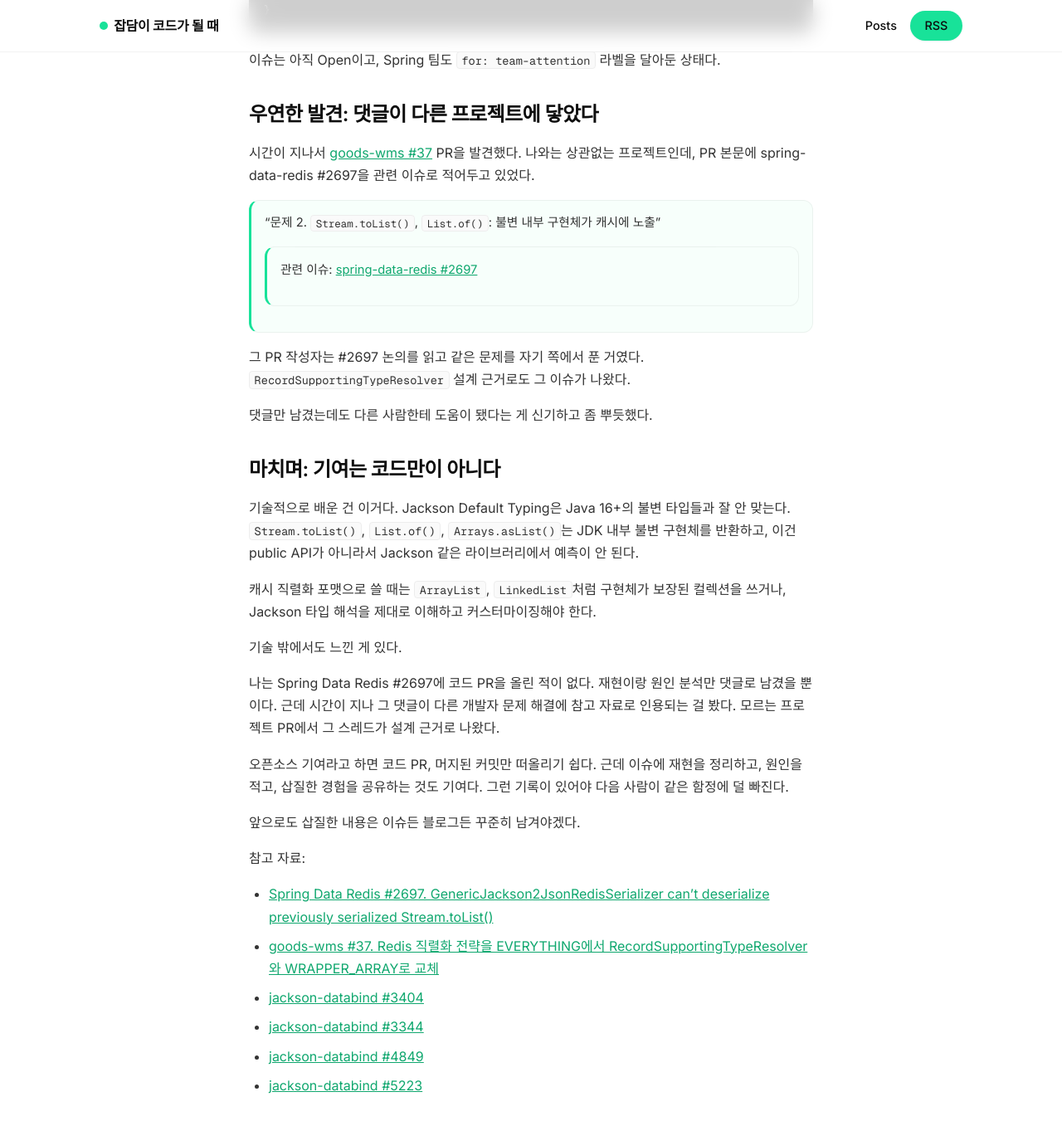
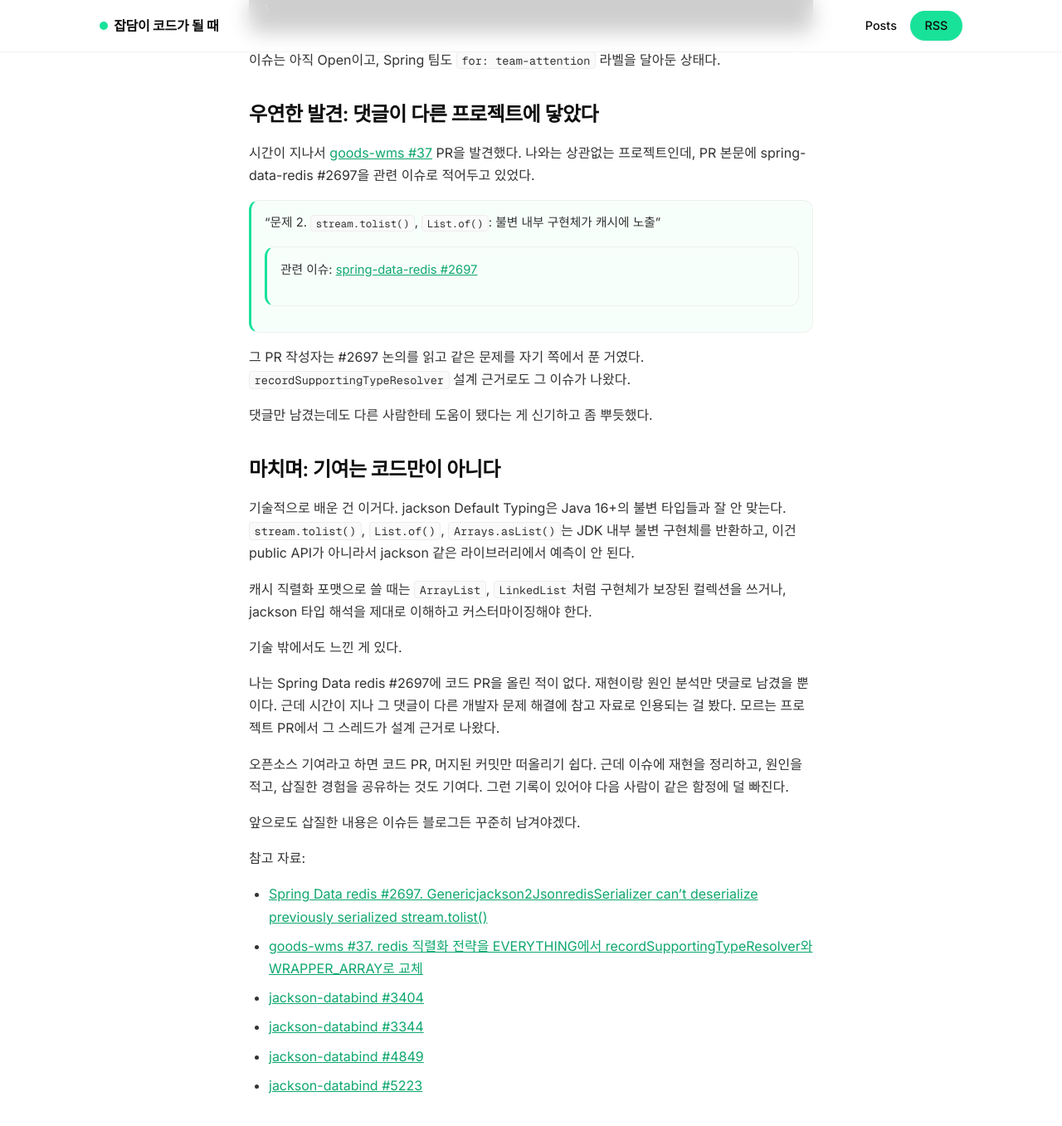
Before and after one commit to keepConcentration/keepConcentration.github.io, a Jekyll site: the page built from _posts/2026-07-31-redis-jackson-record-serialization.md, in a window 1280 px wide and 1400 px high, scrolled down 4468 px. Shown: the top 1357 px of the window at 83% size. Built offline with Jekyll 4.4.1, drawn with Linux system fonts in a browser that asks for light colours; some of the changed text lies outside the part shown.

Commit message:
fix: 태그 대소문자 통일 (전부 소문자)

````diff
--- a/_posts/2026-07-31-redis-jackson-record-serialization.md
+++ b/_posts/2026-07-31-redis-jackson-record-serialization.md
@@ -1,20 +1,20 @@
 ---
 layout: post
-title: "Spring Data Redis와 Jackson: Record와 Stream.toList()의 직렬화 함정 해결하기"
+title: "Spring Data redis와 jackson: record와 stream.tolist()의 직렬화 함정 해결하기"
 date: 2026-07-31 10:00:00 +0900
-categories: [Java, Redis]
-tags: [Jackson, Redis, SpringDataRedis, Record, 직렬화, Stream.toList, 캐시]
+categories: [Java, redis]
+tags: [jackson, redis, springdataredis, record, 직렬화, stream.tolist, 캐시]
 ---
 
-회사에서 Redis 캐시를 붙이다가 Jackson 직렬화에서 한 번 크게 걸렸다. 파고들다 보니 [Spring Data Redis #2697](https://github.com/spring-projects/spring-data-redis/issues/2697)까지 갔고, 거기서 내가 쓴 해결법을 댓글로 남겼다.
+회사에서 redis 캐시를 붙이다가 jackson 직렬화에서 한 번 크게 걸렸다. 파고들다 보니 [Spring Data redis #2697](https://github.com/spring-projects/spring-data-redis/issues/2697)까지 갔고, 거기서 내가 쓴 해결법을 댓글로 남겼다.
 
 시간이 지나서 우연히 본 건데, 모르는 오픈소스 프로젝트([goods-wms #37](https://github.com/2026-KB-WMS/goods-wms/pull/37))가 그 이슈를 인용하면서 같은 문제를 풀고 있더라. 내 댓글이 누군가의 설계 근거가 된 거다.
 
-그래서 Record랑 `Stream.toList()`가 어떻게 직렬화에서 충돌하는지, 어떻게 풀었는지, 그리고 "기여는 코드만이 아니다"는 생각을 정리해본다.
+그래서 record랑 `stream.tolist()`가 어떻게 직렬화에서 충돌하는지, 어떻게 풀었는지, 그리고 "기여는 코드만이 아니다"는 생각을 정리해본다.
 
-## Redis 캐시가 갑자기 깨진다
+## redis 캐시가 갑자기 깨진다
 
-`@Cacheable`로 조회 결과를 Redis에 넣고 있었다. 근데 특정 API에서만 역직렬화가 터졌다.
+`@Cacheable`로 조회 결과를 redis에 넣고 있었다. 근데 특정 API에서만 역직렬화가 터졌다.
 
 ```java
 @Cacheable("inventories")
@@ -32,43 +32,43 @@ public List<InventoryResult> getInventories(Long warehouseId) {
 InvalidTypeIdException: Could not resolve type id '2953' as a subtype of `java.lang.Object`
 ```
 
-처음엔 "왜 리스트 첫 번째 요소가 타입 ID로 읽히지?" 싶었다. 알고 보니 Jackson Default Typing이 `ImmutableCollections$ListN`을 만났을 때 나오는 알려진 함정이었다.
+처음엔 "왜 리스트 첫 번째 요소가 타입 ID로 읽히지?" 싶었다. 알고 보니 jackson Default Typing이 `ImmutableCollections$ListN`을 만났을 때 나오는 알려진 함정이었다.
 
 ## 원인: 세 가지가 한꺼번에 겹쳤다
 
-### 1. Record는 암묵적으로 final이다
+### 1. record는 암묵적으로 final이다
 
-Java Record는 컴파일러가 알아서 `final` 클래스로 만든다. Jackson의 `DefaultTyping.NON_FINAL`은 `useForType()`에서 final을 만나면 타입 메타데이터를 빼버린다.
+Java record는 컴파일러가 알아서 `final` 클래스로 만든다. jackson의 `DefaultTyping.NON_FINAL`은 `useForType()`에서 final을 만나면 타입 메타데이터를 빼버린다.
 
 ```java
-// Jackson DefaultTyping.NON_FINAL 내부 로직 (의사코드)
+// jackson DefaultTyping.NON_FINAL 내부 로직 (의사코드)
 public boolean useForType(JavaType t) {
-    // final 클래스면 무조건 타입 정보 생략. Record도 final이니까 같이 걸린다.
-    // Jackson은 isRecord()를 따로 체크하지 않는다.
+    // final 클래스면 무조건 타입 정보 생략. record도 final이니까 같이 걸린다.
+    // jackson은 isrecord()를 따로 체크하지 않는다.
     if (t.isFinal()) return false;
     return true;
 }
 ```
 
-그래서 `GenericJackson2JsonRedisSerializer`가 `readValue(bytes, Object.class)`로 읽을 때 타입 정보가 없고, 결국 `ClassCastException`이 난다.
+그래서 `Genericjackson2JsonredisSerializer`가 `readValue(bytes, Object.class)`로 읽을 때 타입 정보가 없고, 결국 `ClassCastException`이 난다.
 
-### 2. `Stream.toList()`는 불변 내부 구현체를 돌려준다
+### 2. `stream.tolist()`는 불변 내부 구현체를 돌려준다
 
-`Stream.toList()` 문서는 "unmodifiable list"라고만 한다. 실제로는 JDK 내부 클래스인 `java.util.ImmutableCollections$List12` / `$ListN`을 반환한다.
+`stream.tolist()` 문서는 "unmodifiable list"라고만 한다. 실제로는 JDK 내부 클래스인 `java.util.ImmutableCollections$List12` / `$ListN`을 반환한다.
 
 이 구현체가 문제를 만든다.
 
-첫째, NON_FINAL 전략에서는 타입 정보가 빠진다. `ImmutableCollections$ListN`은 `final`이고 `java.util` 패키지에 있지만 public이 아니라서 Jackson이 타입 정보를 생략한다. JSON이 `["java.util.ArrayList", [...]]`가 아니라 `[2953]`처럼 나가버린다. 역직렬화할 때 Jackson이 첫 요소 `2953`을 타입 ID로 읽으려다 실패한다.
+첫째, NON_FINAL 전략에서는 타입 정보가 빠진다. `ImmutableCollections$ListN`은 `final`이고 `java.util` 패키지에 있지만 public이 아니라서 jackson이 타입 정보를 생략한다. JSON이 `["java.util.ArrayList", [...]]`가 아니라 `[2953]`처럼 나가버린다. 역직렬화할 때 jackson이 첫 요소 `2953`을 타입 ID로 읽으려다 실패한다.
 
-둘째, EVERYTHING으로 타입을 억지로 넣어도 실패한다. `ImmutableCollections$List12`가 JSON에 찍히긴 하는데, public 생성자가 없어서 Jackson이 인스턴스를 못 만든다.
+둘째, EVERYTHING으로 타입을 억지로 넣어도 실패한다. `ImmutableCollections$List12`가 JSON에 찍히긴 하는데, public 생성자가 없어서 jackson이 인스턴스를 못 만든다.
 
 전략이랑 버전마다 깨지는 모습이 다르긴 하다. 그래도 구현 타입이 보장되지 않는 불변 컬렉션을 캐시 직렬화 포맷에 그대로 넣는 것 자체가 위험하다.
 
 ### 3. PROPERTY와 WRAPPER_ARRAY가 섞여 있다
 
-`JsonTypeInfo.As.PROPERTY`는 이름만 보면 `{"@class": "...", "id": 1}` 형태만 쓸 것 같다. 근데 Jackson 내부에서는 배열/리스트 타입에 PROPERTY를 골라도 WRAPPER_ARRAY 규칙으로 우회한다.
+`JsonTypeInfo.As.PROPERTY`는 이름만 보면 `{"@class": "...", "id": 1}` 형태만 쓸 것 같다. 근데 jackson 내부에서는 배열/리스트 타입에 PROPERTY를 골라도 WRAPPER_ARRAY 규칙으로 우회한다.
 
-`GenericJackson2JsonRedisSerializer`가 root collection을 다룰 때 이렇게 갈린다.
+`Genericjackson2JsonredisSerializer`가 root collection을 다룰 때 이렇게 갈린다.
 
 - Root가 객체 형태(`{"@class": ...}`)면 `TypeResolver.resolveType()`이 미리 타입을 잡는다.
 - Root가 배열 형태(`[...]`)면 `Object.class` 기반 untyped 경로로 떨어지고, 이때 `AsPropertyTypeDeserializer`가 `_arrayDelegate()`(= `AsArrayTypeDeserializer`)에 위임하면서 `MismatchedInputException`이 난다.
@@ -82,23 +82,23 @@ MismatchedInputException: Unexpected token (START_OBJECT)
   UntypedObjectDeserializerNR.deserializeWithType
 ```
 
-## 해결: RecordSupportingTypeResolver + WRAPPER_ARRAY
+## 해결: recordSupportingTypeResolver + WRAPPER_ARRAY
 
-### 1. Record용 커스텀 TypeResolver
+### 1. record용 커스텀 TypeResolver
 
-`DefaultTypeResolverBuilder`를 상속해서 `useForType()`만 오버라이드했다. Record일 때는 NON_FINAL의 final 제외 로직을 건너뛴다.
+`DefaultTypeResolverBuilder`를 상속해서 `useForType()`만 오버라이드했다. record일 때는 NON_FINAL의 final 제외 로직을 건너뛴다.
 
 ```java
-public class RecordSupportingTypeResolver extends DefaultTypeResolverBuilder {
+public class recordSupportingTypeResolver extends DefaultTypeResolverBuilder {
 
-    public RecordSupportingTypeResolver(DefaultTyping t, PolymorphicTypeValidator ptv) {
+    public recordSupportingTypeResolver(DefaultTyping t, PolymorphicTypeValidator ptv) {
         super(t, ptv);
     }
 
     @Override
     public boolean useForType(JavaType type) {
-        // Record는 final이어도 타입 정보 포함
-        if (type.getRawClass().isRecord()) {
+        // record는 final이어도 타입 정보 포함
+        if (type.getRawClass().isrecord()) {
             return true;
         }
         return super.useForType(type);
@@ -119,7 +119,7 @@ BasicPolymorphicTypeValidator.builder()
 
 ### 3. WRAPPER_ARRAY 포맷
 
-PROPERTY는 Jackson 2.18에서 `UntypedObjectDeserializerNR` 동작이 바뀌면서 `readValue(json, Object.class)` 역직렬화가 깨지는 이슈가 있다. 그래서 WRAPPER_ARRAY를 골랐다.
+PROPERTY는 jackson 2.18에서 `UntypedObjectDeserializerNR` 동작이 바뀌면서 `readValue(json, Object.class)` 역직렬화가 깨지는 이슈가 있다. 그래서 WRAPPER_ARRAY를 골랐다.
 
 ```java
 // WRAPPER_ARRAY: ["타입ID", {필드들}]
@@ -132,30 +132,30 @@ objectMapper.activateDefaultTyping(
 
 ### 4. `toList()` → `collect(Collectors.toList())`
 
-`Stream.toList()`를 `collect(Collectors.toList())`로 바꿨다. Jackson 편의만이 아니다. 구현 타입을 보장하지 않는 값을 캐시 포맷처럼 쓰지 않으려고 바꾼 거다.
+`stream.tolist()`를 `collect(Collectors.toList())`로 바꿨다. jackson 편의만이 아니다. 구현 타입을 보장하지 않는 값을 캐시 포맷처럼 쓰지 않으려고 바꾼 거다.
 
-- `Stream.toList()` → `java.util.ImmutableCollections$ListN` (private, 생성자 없음)
+- `stream.tolist()` → `java.util.ImmutableCollections$ListN` (private, 생성자 없음)
 - `Collectors.toList()` → `java.util.ArrayList` (public 기본 생성자 있음)
 
 결과 JSON은 `["java.util.ArrayList", [...]]` 형태로 남고, 직렬화/역직렬화 왕복이 된다.
 
-### 덤으로 따라온 것: Redis 메모리 30% 절감
+### 덤으로 따라온 것: redis 메모리 30% 절감
 
-이 과정에서 부수 효과가 하나 있었다. 기존에는 `EVERYTHING` 전략으로 모든 객체에 타입 메타데이터를 붙이고 있었는데, 패키지 기반 `PolymorphicTypeValidator`로 범위를 제한하고 `WRAPPER_ARRAY` 포맷으로 전환하면서 Redis에 저장되는 문자열 길이가 크게 줄었다. 결과적으로 Redis 메모리 사용량이 약 30% 절감됐다.
+이 과정에서 부수 효과가 하나 있었다. 기존에는 `EVERYTHING` 전략으로 모든 객체에 타입 메타데이터를 붙이고 있었는데, 패키지 기반 `PolymorphicTypeValidator`로 범위를 제한하고 `WRAPPER_ARRAY` 포맷으로 전환하면서 redis에 저장되는 문자열 길이가 크게 줄었다. 결과적으로 redis 메모리 사용량이 약 30% 절감됐다.
 
-## Spring Data Redis #2697에서의 이야기
+## Spring Data redis #2697에서의 이야기
 
-이 문제는 Spring Data Redis 이슈에서도 꽤 길게 논의됐다. [spring-projects/spring-data-redis#2697](https://github.com/spring-projects/spring-data-redis/issues/2697)에서 `mp911de`는 이렇게 설명했다.
+이 문제는 Spring Data redis 이슈에서도 꽤 길게 논의됐다. [spring-projects/spring-data-redis#2697](https://github.com/spring-projects/spring-data-redis/issues/2697)에서 `mp911de`는 이렇게 설명했다.
 
-> "The difference between the two values is that the `ArrayList` variant is non-final while `Stream.toList()` produces a final and private type `ImmutableCollections$ListN`. The typing mechanism skips adding type hints if the type is `final` and originates from the `java.` namespace..."
+> "The difference between the two values is that the `ArrayList` variant is non-final while `stream.tolist()` produces a final and private type `ImmutableCollections$ListN`. The typing mechanism skips adding type hints if the type is `final` and originates from the `java.` namespace..."
 
 나도 그 스레드에 재현 케이스랑 분석을 올렸다. `jxblum`이 추가한 테스트는 이런 식이다.
 
 ```java
 @Test // GH-2697
 void serializingDeserializingIntegerListIsHandledCorrectly() {
-    GenericJackson2JsonRedisSerializer redisSerializer =
-        new GenericJackson2JsonRedisSerializer();
+    Genericjackson2JsonredisSerializer redisSerializer =
+        new Genericjackson2JsonredisSerializer();
 
     List<Integer> integers = Stream.of(2953).toList();
     // ...
@@ -169,23 +169,23 @@ void serializingDeserializingIntegerListIsHandledCorrectly() {
 
 시간이 지나서 [goods-wms #37](https://github.com/2026-KB-WMS/goods-wms/pull/37) PR을 발견했다. 나와는 상관없는 프로젝트인데, PR 본문에 spring-data-redis #2697을 관련 이슈로 적어두고 있었다.
 
-> "문제 2. `Stream.toList()`, `List.of()`: 불변 내부 구현체가 캐시에 노출"
+> "문제 2. `stream.tolist()`, `List.of()`: 불변 내부 구현체가 캐시에 노출"
 >
 > > 관련 이슈: [spring-data-redis #2697](https://github.com/spring-projects/spring-data-redis/issues/2697)
 
-그 PR 작성자는 #2697 논의를 읽고 같은 문제를 자기 쪽에서 푼 거였다. `RecordSupportingTypeResolver` 설계 근거로도 그 이슈가 나왔다.
+그 PR 작성자는 #2697 논의를 읽고 같은 문제를 자기 쪽에서 푼 거였다. `recordSupportingTypeResolver` 설계 근거로도 그 이슈가 나왔다.
 
 댓글만 남겼는데도 다른 사람한테 도움이 됐다는 게 신기하고 좀 뿌듯했다.
 
 ## 마치며: 기여는 코드만이 아니다
 
-기술적으로 배운 건 이거다. Jackson Default Typing은 Java 16+의 불변 타입들과 잘 안 맞는다. `Stream.toList()`, `List.of()`, `Arrays.asList()`는 JDK 내부 불변 구현체를 반환하고, 이건 public API가 아니라서 Jackson 같은 라이브러리에서 예측이 안 된다.
+기술적으로 배운 건 이거다. jackson Default Typing은 Java 16+의 불변 타입들과 잘 안 맞는다. `stream.tolist()`, `List.of()`, `Arrays.asList()`는 JDK 내부 불변 구현체를 반환하고, 이건 public API가 아니라서 jackson 같은 라이브러리에서 예측이 안 된다.
 
-캐시 직렬화 포맷으로 쓸 때는 `ArrayList`, `LinkedList`처럼 구현체가 보장된 컬렉션을 쓰거나, Jackson 타입 해석을 제대로 이해하고 커스터마이징해야 한다.
+캐시 직렬화 포맷으로 쓸 때는 `ArrayList`, `LinkedList`처럼 구현체가 보장된 컬렉션을 쓰거나, jackson 타입 해석을 제대로 이해하고 커스터마이징해야 한다.
 
 기술 밖에서도 느낀 게 있다.
 
-나는 Spring Data Redis #2697에 코드 PR을 올린 적이 없다. 재현이랑 원인 분석만 댓글로 남겼을 뿐이다. 근데 시간이 지나 그 댓글이 다른 개발자 문제 해결에 참고 자료로 인용되는 걸 봤다. 모르는 프로젝트 PR에서 그 스레드가 설계 근거로 나왔다.
+나는 Spring Data redis #2697에 코드 PR을 올린 적이 없다. 재현이랑 원인 분석만 댓글로 남겼을 뿐이다. 근데 시간이 지나 그 댓글이 다른 개발자 문제 해결에 참고 자료로 인용되는 걸 봤다. 모르는 프로젝트 PR에서 그 스레드가 설계 근거로 나왔다.
 
 오픈소스 기여라고 하면 코드 PR, 머지된 커밋만 떠올리기 쉽다. 근데 이슈에 재현을 정리하고, 원인을 적고, 삽질한 경험을 공유하는 것도 기여다. 그런 기록이 있어야 다음 사람이 같은 함정에 덜 빠진다.
 
@@ -193,8 +193,8 @@ void serializingDeserializingIntegerListIsHandledCorrectly() {
 
 참고 자료:
 
-- [Spring Data Redis #2697. GenericJackson2JsonRedisSerializer can't deserialize previously serialized Stream.toList()](https://github.com/spring-projects/spring-data-redis/issues/2697)
-- [goods-wms #37. Redis 직렬화 전략을 EVERYTHING에서 RecordSupportingTypeResolver와 WRAPPER_ARRAY로 교체](https://github.com/2026-KB-WMS/goods-wms/pull/37)
+- [Spring Data redis #2697. Genericjackson2JsonredisSerializer can't deserialize previously serialized stream.tolist()](https://github.com/spring-projects/spring-data-redis/issues/2697)
+- [goods-wms #37. redis 직렬화 전략을 EVERYTHING에서 recordSupportingTypeResolver와 WRAPPER_ARRAY로 교체](https://github.com/2026-KB-WMS/goods-wms/pull/37)
 - [jackson-databind #3404](https://github.com/FasterXML/jackson-databind/issues/3404)
 - [jackson-databind #3344](https://github.com/FasterXML/jackson-databind/issues/3344)
 - [jackson-databind #4849](https://github.com/FasterXML/jackson-databind/issues/4849)
````
Also changed, not shown: _posts/2026-08-12-hermes-acp-worker.md (+1 -1 lines), _posts/2026-08-13-agentthread-ballfight.md (+1 -1 lines).
